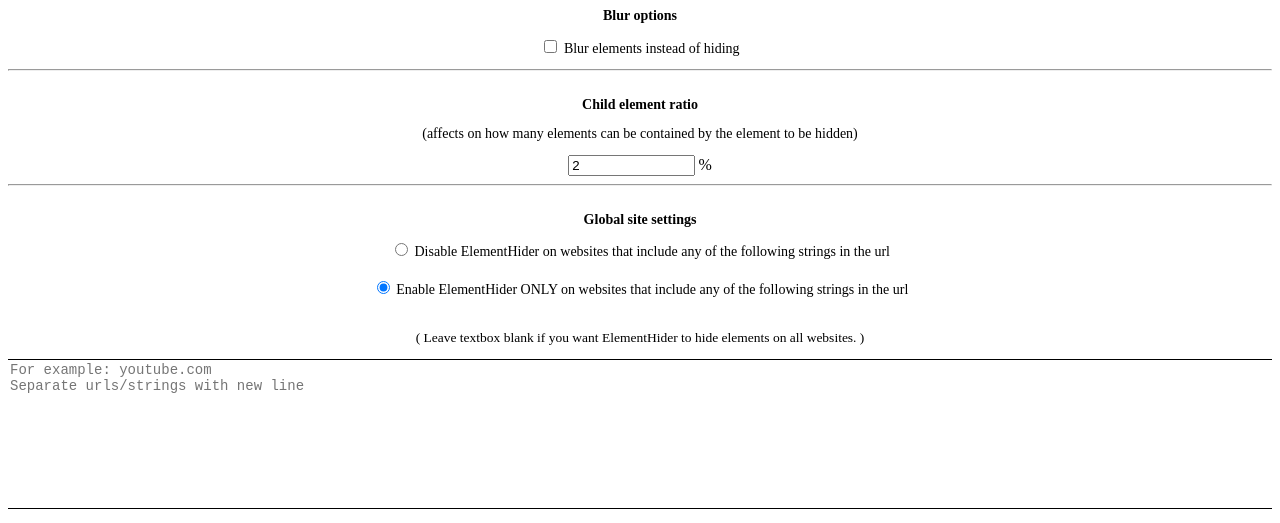
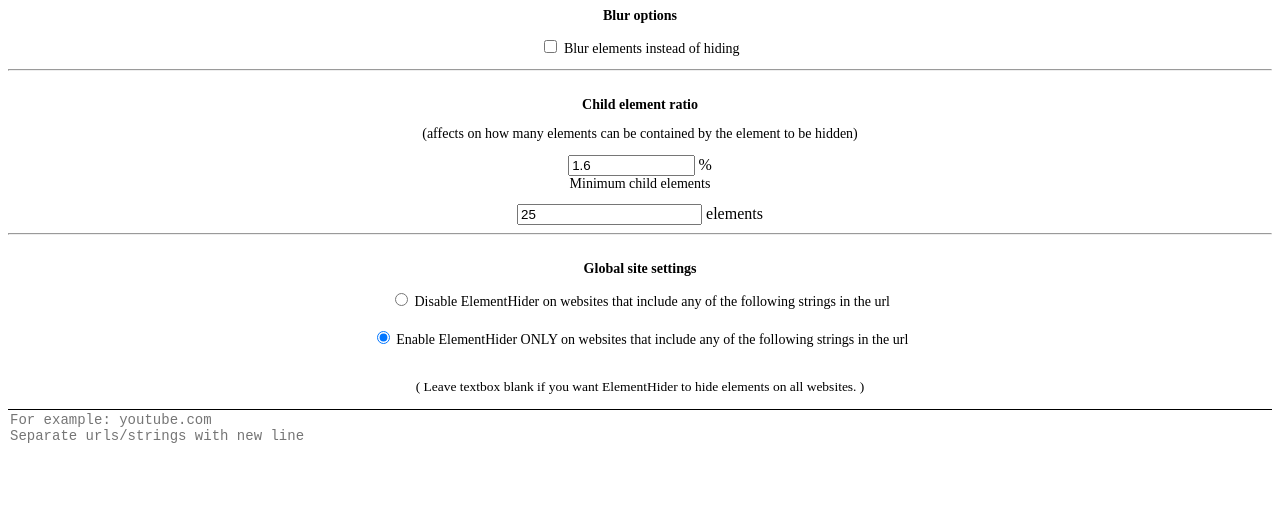
Before and after one commit to hievalt/ElementHider, a browser extension: page src/browser_action/options.html in a window 1280 px wide. Shown: the top 523 px of the page. Drawn offline with Linux system fonts and the light colour scheme.

Commit message:
min element option added

```diff
--- a/src/browser_action/options.html
+++ b/src/browser_action/options.html
@@ -33,6 +33,11 @@
       hidden)</label>
       <input id="childElemRatio" type="text" placeholder="1.6" /> %
     </label>
+    <br />
+    <label>
+      Minimum child elements
+    </label>
+      <input id="childElemRatioMin" type="text" placeholder="25" /> elements
     <hr />
     <br />
     <b><label>Global site settings</label></b>
--- a/src/browser_action/options.js
+++ b/src/browser_action/options.js
@@ -7,7 +7,14 @@
 
 function loadData() {
   chrome.storage.sync.get(
-    ["urlRule", "urls", "blurOption", "hoveringOption", "childElemRatio"],
+    [
+      "urlRule",
+      "urls",
+      "blurOption",
+      "hoveringOption",
+      "childElemRatio",
+      "childElemRatioMin",
+    ],
     function (result) {
       result.urls != undefined
         ? (document.querySelector("#urls").value = result.urls)
@@ -15,12 +22,16 @@
       result.childElemRatio != undefined
         ? (document.querySelector("#childElemRatio").value =
             result.childElemRatio)
-        : (document.querySelector("#childElemRatio").value = "2");
+        : (document.querySelector("#childElemRatio").value = "1.6");
+      result.childElemRatioMin != undefined
+        ? (document.querySelector("#childElemRatioMin").value =
+            result.childElemRatioMin)
+        : (document.querySelector("#childElemRatioMin").value = "25");
       document.querySelector("#blurred").checked = result.blurOption;
       if (document.querySelector("#blurred").checked)
-        document.querySelector("#hoveringOption").style.display = "inline-block";
-      else
-        document.querySelector("#hoveringOption").style.display = "none";
+        document.querySelector("#hoveringOption").style.display =
+          "inline-block";
+      else document.querySelector("#hoveringOption").style.display = "none";
       document.querySelector("#hovering").checked = result.hoveringOption;
       if (result.urlRule)
         document.querySelector("#disabler").checked = result.urlRule;
@@ -75,20 +86,27 @@
   });
 }
 
+function setChildElemRatioMin() {
+  let ratio = document.querySelector("#childElemRatioMin").value;
+  chrome.storage.sync.set({
+    childElemRatioMin: ratio,
+  });
+}
+
+
 document.addEventListener("DOMContentLoaded", function () {
   loadData();
   document.querySelector("#urls").addEventListener("change", Unsaved);
-  document
-    .querySelector("#blurred")
-    .addEventListener("change", saveBlurOption);
+  document.querySelector("#blurred").addEventListener("change", saveBlurOption);
   document
     .querySelector("#hovering")
     .addEventListener("change", saveHoveringOption);
+  document.querySelector("#disabler").addEventListener("change", disablerRadio);
+  document.querySelector("#enabler").addEventListener("change", enablerRadio);
   document
-    .querySelector("#disabler")
-    .addEventListener("change", disablerRadio);
-  document.querySelector("#enabler")
-  .addEventListener("change", enablerRadio);
-  document.querySelector("#childElemRatio")
-  .addEventListener("change", setChildElemRatio);
+    .querySelector("#childElemRatio")
+    .addEventListener("change", setChildElemRatio);
+  document
+    .querySelector("#childElemRatioMin")
+    .addEventListener("change", setChildElemRatioMin);
 });
```
Also changed, not shown: src/inject/inject.js (+8 -4 lines), manifest.json.
